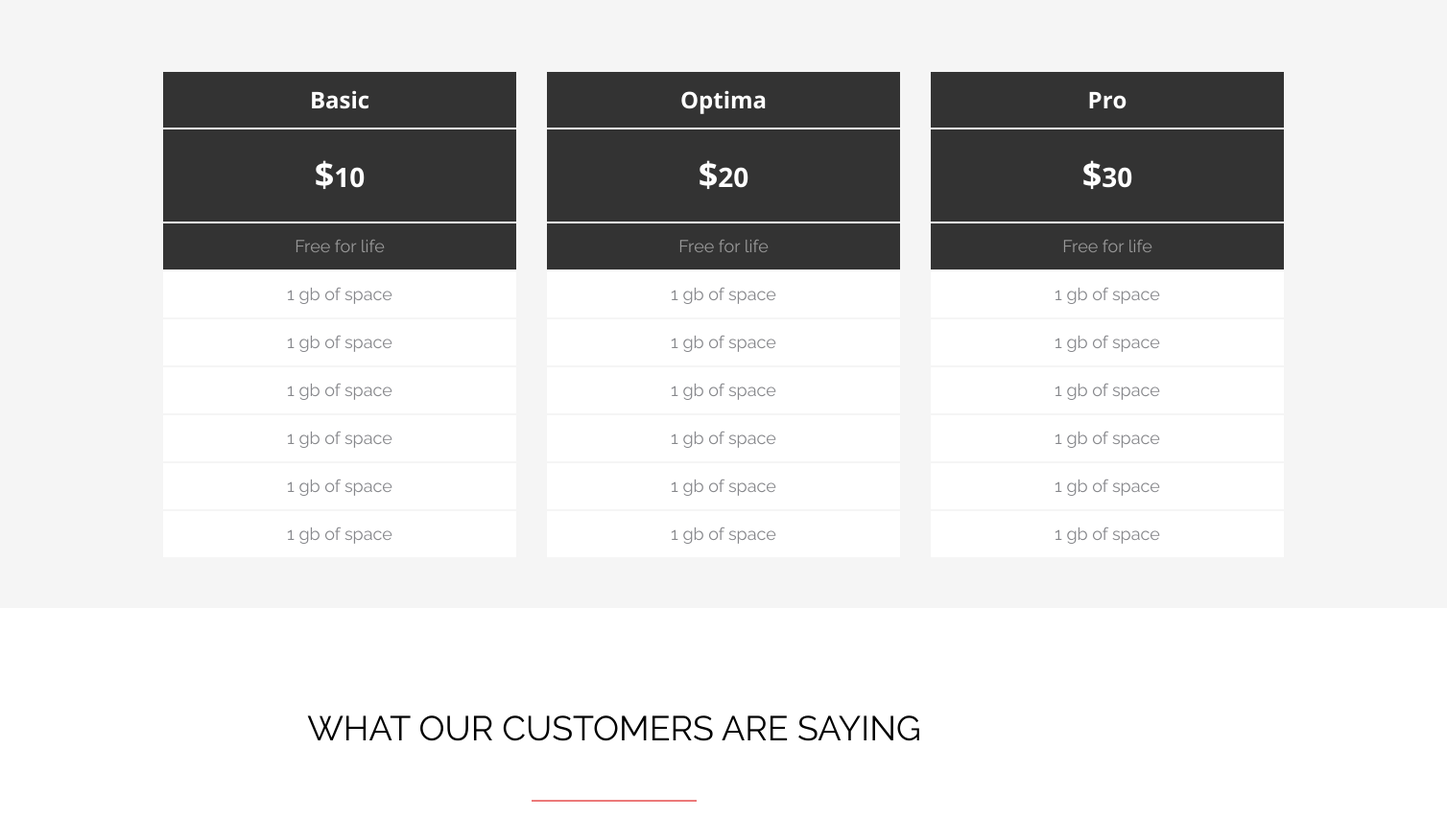
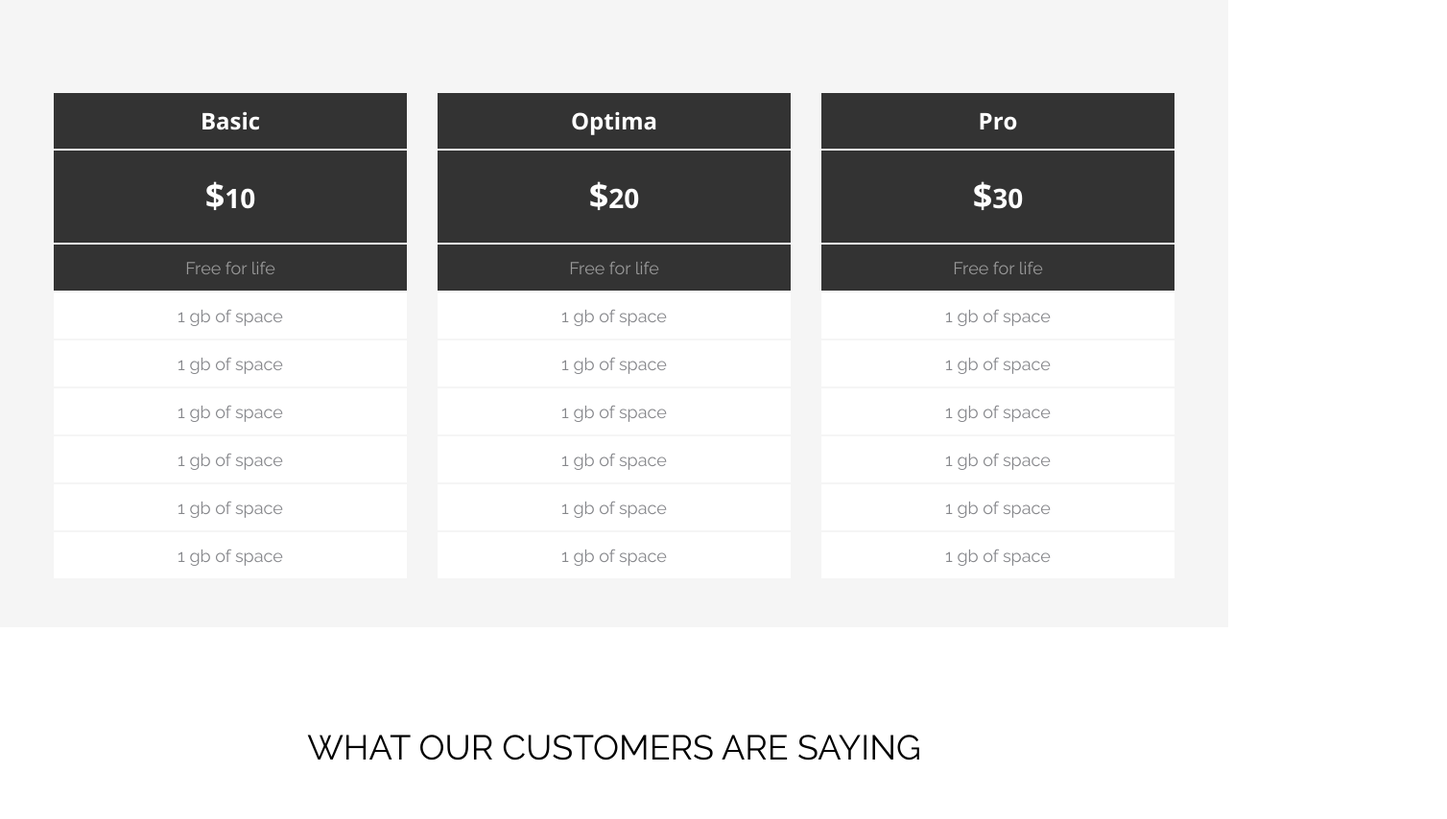
Before and after one commit to MaxonKlakson6/AXIT, a plain HTML site: page index.html in a window 1280 px wide. Shown: the part 1680-2534 px from the top of the page at 96% size, 1508 px wide, since content can reach past the window. Drawn offline with nearby package versions, Linux system fonts and the light colour scheme.

Commit message:
changed pricing styles

```diff
--- a/css/pricing/pricing.scss
+++ b/css/pricing/pricing.scss
@@ -11,7 +11,7 @@ $column-color: #333;
 }
 
 .price__wrapper{
-    width: 1508px;
+    width: 100%;
     background-color: #F5F5F5;
     margin: auto;
 }
@@ -28,12 +28,10 @@ $column-color: #333;
         align-items: flex-end;
         max-width: 1170px;
         height: 528px;
-        margin-top: 59px;
+        margin-top: 79px;
 
         .list__column{
             width: 370px;
-            height: 510px;
-            background-color: #F5F5F5;
             transition: .5s;
 
             &:hover{
```
Also changed, not shown: css/pricing/pricing.css, 1 other file.
